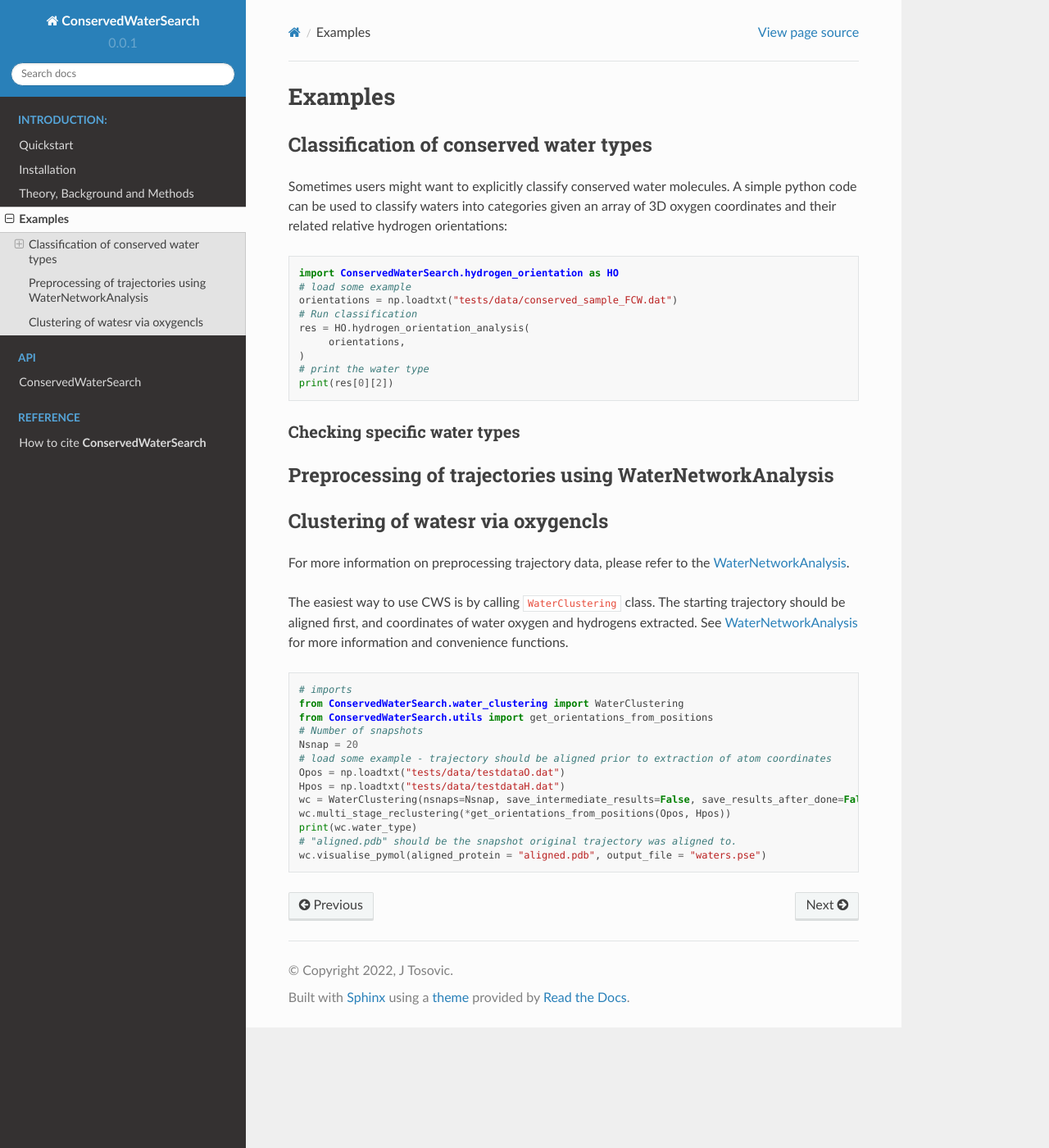
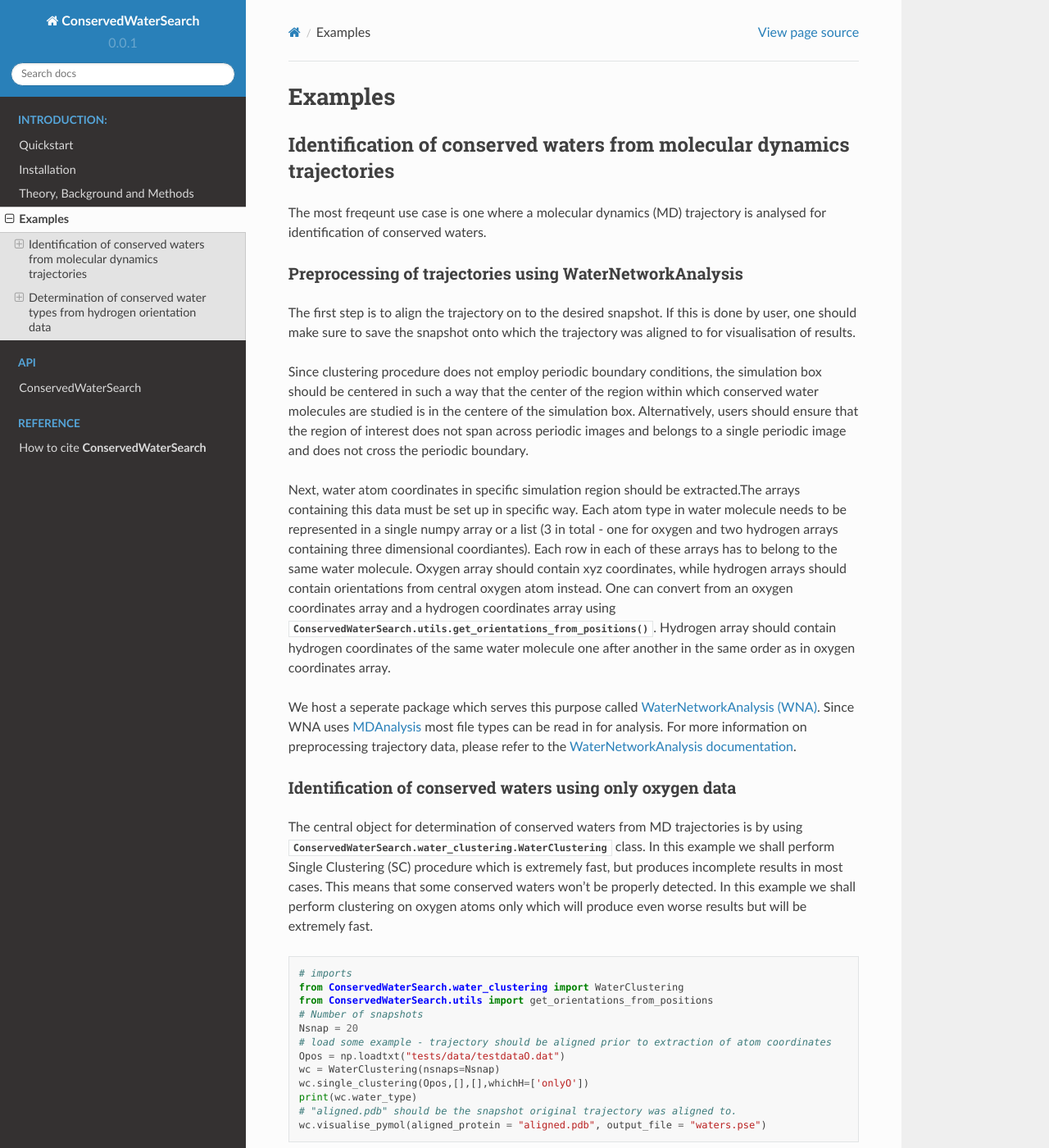
Before and after one commit to JecaTosovic/ConservedWaterSearch, a Sphinx documentation site: the page built from docs/source/examples.rst, in a window 1280 px wide and 1400 px high. Shown: the whole window at 82% size. Built offline with Sphinx 7.4.7 and the Read the Docs theme 2.0.0, drawn with Linux system fonts in a browser that asks for light colours; some of the changed text lies outside the part shown.

Commit message:
examples updated

```diff
--- a/docs/source/examples.rst
+++ b/docs/source/examples.rst
@@ -2,38 +2,47 @@
 Examples
 ========
 
-Classification of conserved water types
----------------------------------------
+Identification of conserved waters from molecular dynamics trajectories
+-----------------------------------------------------------------------
 
-Sometimes users might want to explicitly classify conserved water molecules. A simple python code can be used to classify waters into categories given an array of 3D oxygen coordinates and their related relative hydrogen orientations:
+The most freqeunt use case is one where a molecular dynamics (MD) trajectory is analysed for identification of conserved waters.
+
+Preprocessing of trajectories using WaterNetworkAnalysis
+^^^^^^^^^^^^^^^^^^^^^^^^^^^^^^^^^^^^^^^^^^^^^^^^^^^^^^^^^
+
+The first step is to align the trajectory on to the desired snapshot. If this is done by user, one should make sure to save the snapshot onto which the trajectory was aligned to for visualisation of results.
+
+Since clustering procedure does not employ periodic boundary conditions, the simulation box should be centered in such a way that the center of the region within which conserved water molecules are studied is in the centere of the simulation box. Alternatively, users should ensure that the region of interest does not span across periodic images and belongs to a single periodic image and does not cross the periodic boundary.
+
+Next, water atom coordinates in specific simulation region should be extracted.The arrays containing this data must be set up in specific way. Each atom type in water molecule needs to be represented in a single numpy array or a list (3 in total - one for oxygen and two hydrogen arrays containing three dimensional coordiantes). Each row in each of these arrays has to belong to the same water molecule. Oxygen array should contain xyz coordinates, while hydrogen arrays should contain orientations from central oxygen atom instead. One can convert from an oxygen coordinates array and a hydrogen coordinates array using :py:meth:`ConservedWaterSearch.utils.get_orientations_from_positions`. Hydrogen array should contain hydrogen coordinates of the same water molecule one after another in the same order as in oxygen coordinates array.
+
+We host a seperate package which serves this purpose called `WaterNetworkAnalysis (WNA) <https://github.com/JecaTosovic/WaterNetworkAnalysis>`_. Since WNA uses `MDAnalysis <https://www.mdanalysis.org/>`_ most file types can be read in for analysis. For more information on preprocessing trajectory data, please refer to the `WaterNetworkAnalysis documentation <https://github.com/JecaTosovic/WaterNetworkAnalysis>`_.
+
+Identification of conserved waters using only oxygen data
+^^^^^^^^^^^^^^^^^^^^^^^^^^^^^^^^^^^^^^^^^^^^^^^^^^^^^^^^^
+
+The central object for determination of conserved waters from MD trajectories is by using :py:class:`ConservedWaterSearch.water_clustering.WaterClustering` class. In this example we shall perform Single Clustering (SC) procedure which is extremely fast, but produces incomplete results in most cases. This means that some conserved waters won't be properly detected. In this example we shall perform clustering on oxygen atoms only which will produce even worse results but will be extremely fast.
 
 .. code:: python
 
-   import ConservedWaterSearch.hydrogen_orientation as HO
-   # load some example
-   orientations = np.loadtxt("tests/data/conserved_sample_FCW.dat")
-   # Run classification
-   res = HO.hydrogen_orientation_analysis(
-        orientations,
-   )
-   # print the water type
-   print(res[0][2])
-
-Checking specific water types
-^^^^^^^^^^^^^^^^^^^^^^^^^^^^^
+   # imports
+   from ConservedWaterSearch.water_clustering import WaterClustering
+   from ConservedWaterSearch.utils import get_orientations_from_positions
+   # Number of snapshots
+   Nsnap = 20
+   # load some example - trajectory should be aligned prior to extraction of atom coordinates
+   Opos = np.loadtxt("tests/data/testdataO.dat")
+   wc = WaterClustering(nsnaps=Nsnap)
+   wc.single_clustering(Opos,[],[],whichH=['onlyO'])
+   print(wc.water_type)
+   # "aligned.pdb" should be the snapshot original trajectory was aligned to.
+   wc.visualise_pymol(aligned_protein = "aligned.pdb", output_file = "waters.pse")
 
 
-Preprocessing of trajectories using WaterNetworkAnalysis
---------------------------------------------------------
+Identification of conserved waters using full water data
+^^^^^^^^^^^^^^^^^^^^^^^^^^^^^^^^^^^^^^^^^^^^^^^^^^^^^^^^
 
-
-
-Clustering of watesr via oxygencls
-----------------------------------
-
-For more information on preprocessing trajectory data, please refer to the `WaterNetworkAnalysis  <https://github.com/JecaTosovic/WaterNetworkAnalysis>`_.
-
-The easiest way to use CWS is by calling :code:`WaterClustering` class. The starting trajectory should be aligned first, and coordinates of water oxygen and hydrogens extracted. See `WaterNetworkAnalysis  <https://github.com/JecaTosovic/WaterNetworkAnalysis>`_ for more information and convenience functions.
+In this example we shall perform Multi Stage Re-Clustering (MSRC) procedure which is slow, but produces excellent results in most cases. This means that most conserved waters will be properly detected. In this example we shall perform clustering on both oxygen and hydrogen coordination data.
 
 .. code:: python
 
@@ -45,8 +54,54 @@
    # load some example - trajectory should be aligned prior to extraction of atom coordinates
    Opos = np.loadtxt("tests/data/testdataO.dat")
    Hpos = np.loadtxt("tests/data/testdataH.dat")
-   wc = WaterClustering(nsnaps=Nsnap, save_intermediate_results=False, save_results_after_done=False)
+   wc = WaterClustering(nsnaps=Nsnap)
    wc.multi_stage_reclustering(*get_orientations_from_positions(Opos, Hpos))
-   print(wc.water_type)
    # "aligned.pdb" should be the snapshot original trajectory was aligned to.
    wc.visualise_pymol(aligned_protein = "aligned.pdb", output_file = "waters.pse")
+
+Pymol session similar to the following one should be produced:
+
+.. image:: figs/Results.png
+  :width: 700
+
+
+
+Determination of conserved water types from hydrogen orientation data
+---------------------------------------------------------------------
+
+Given a set of hydrogen orientations, one can classify the water molecule to which the conserved water belongs to based on the proposed scheme:
+
+.. code:: python
+
+   import ConservedWaterSearch.hydrogen_orientation as HO
+   # load some example
+   orientations = np.loadtxt("tests/data/conserved_sample_FCW.dat")
+   # Run classification
+   res = HO.hydrogen_orientation_analysis(
+        orientations,
+   )
+   # print averaged hydrogen orientations and the water type
+   print(i for i in res)
+
+.. image:: figs/WaterTypes.png
+  :width: 700
+
+Note that for HCW and WCW multiple average hydrogen orientation pairs can be produced. For example in the figure above, HCW-I should produce such orientation pairs. In the first pair, hydrogen 1 will be oriented in the direction of cluster 1 (orange) and hydrogen 2 will be oriented in the direction of cluster 0 (blue). In the second pair, hydrogen 1 will again be oriented in the direction of cluster 1 (orange) and hydrogen 2 will be oriented in the direction of cluster 2 (green). This is because the main hydrogen is defined by the largest cluster which in this case is cluster 1 (orange). For more information see `here <https://doi.org/10.1021/acs.jcim.2c00801>`_.
+
+Checking specific water types
+^^^^^^^^^^^^^^^^^^^^^^^^^^^^^
+
+In case the user is interested in only classifying for some conserved water types, the type specific functions can be used. However, prefered way to do this is to optional parameter to the :py:meth:`ConservedWaterSearch.hydrogen_orientation.hydrogen_orientation_analysis`:
+
+.. code:: python
+
+   import ConservedWaterSearch.hydrogen_orientation as HO
+   # load some example
+   orientations = np.loadtxt("tests/data/conserved_sample_FCW.dat")
+   # Run classification for FCW and HCW only
+   res = HO.hydrogen_orientation_analysis(
+        orientations,
+        which = ['FCW','HCW']
+   )
+   # print averaged hydrogen orientations and the water type
+   print(i for i in res)
```
Also changed, not shown: docs/source/figs/Results.png (added), 1 other file.
